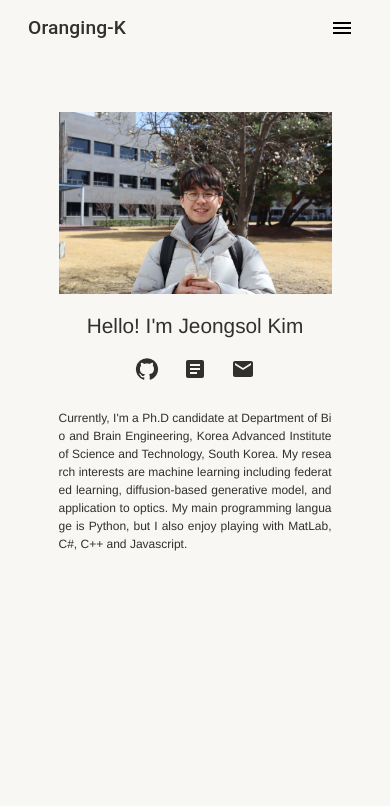
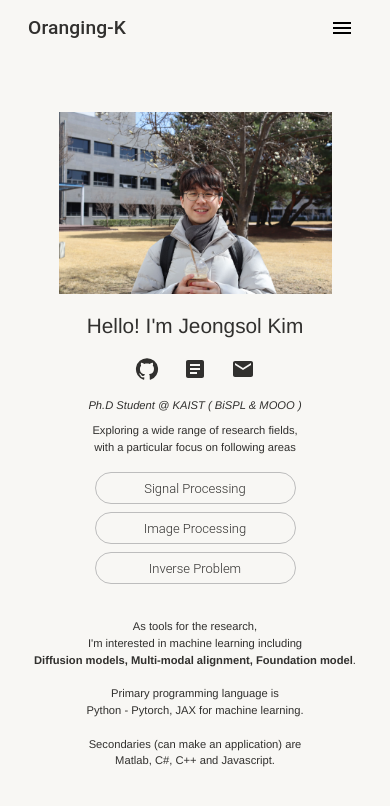
Before and after one commit to jeongsol-kim/jeongsol-kim, a React (Create React App) app: page / in a window 390 px wide. Shown: the top 806 px of the page. Built offline with nearby package versions, Linux system fonts and the light colour scheme.

Commit message:
update pages

```diff
--- a/src/components/home.js
+++ b/src/components/home.js
@@ -1,16 +1,56 @@
-import { Stack } from '@mui/material'
-import profile from '../assets/profile.jpeg'
-import GitHubIcon from '@mui/icons-material/GitHub';
 import ArticleIcon from '@mui/icons-material/Article';
 import EmailIcon from '@mui/icons-material/Email';
+import GitHubIcon from '@mui/icons-material/GitHub';
+import { Stack } from '@mui/material';
+import Divider from '@mui/material/Divider';
 import Popover from '@mui/material/Popover';
 import Typography from '@mui/material/Typography';
 import { useState } from 'react';
+import { useMediaQuery } from "react-responsive";
+import profile from '../assets/profile.jpeg';
 
+import CloseIcon from '@mui/icons-material/Close';
+import IconButton from '@mui/material/IconButton';
 import Snackbar from '@mui/material/Snackbar';
-import IconButton from '@mui/material/IconButton';
-import CloseIcon from '@mui/icons-material/Close';
 import { useTitle } from './title_hook';
+
+import Chip from '@mui/material/Chip';
+
+export const PCChips = () => {
+  return (
+    <Stack direction="row" spacing={1}>
+      <Chip label="Signal Processing" variant='outlined' style={{color:"inherit"}}/>
+      <Chip label="Image Processing" variant="outlined" style={{color:"inherit"}}/>
+      <Chip label="Inverse Problem" variant="outlined" style={{color:"inherit"}}/>
+    </Stack>
+  );
+}
+
+export const MobileChips = () => {
+  return (
+    <Stack direction="column" spacing={1} style={{width: '60%', margin:'auto', color:"inherit"}}>
+      <Chip label="Signal Processing" variant='outlined' style={{color:"inherit"}}/>
+      <Chip label="Image Processing" variant="outlined" style={{color:"inherit"}}/>
+      <Chip label="Inverse Problem" variant="outlined" style={{color:"inherit"}}/>
+    </Stack>
+  );
+}
+
+export const Mobile = ({children}) => {
+  const isMobile = useMediaQuery({
+      query: "(max-width:950px)"
+  });
+
+  return <>{isMobile && children}</>
+}
+
+export const PC = ({children}) => {
+  const isPc = useMediaQuery({
+      query: "(min-width:951px)"
+  });
+
+  return <>{isPc && children}</>
+}
 
 const CopySnackbar = () => {
   const [open, setOpen] = useState(false);
@@ -104,13 +144,58 @@ const Profile = () => {
                 className='profile'
                 src={profile}
                 alt='Profile'
-                width='50%'
+                width='70%'
                 />
         </div>
     )
 }
 
-const Information = () => {
+const Introduce = () => {
+  return (
+    <div style={{margin: '0'}}>
+    <h3
+      className='introtext'
+      style={{
+              margin: '0 0',
+              textAlign: 'center',
+              fontWeight: '500',
+              fontStyle: 'italic'
+              }}>
+          Ph.D Student @ KAIST ( <a style={{textDecoration:'none', color:'inherit'}} href='https://bispl.weebly.com/'>BiSPL </a>
+                                & <a style={{textDecoration:'none', color:'inherit'}} href='http://mooolab.kaist.ac.kr/'>MOOO</a> )
+    </h3>
+    <p className='introtext' style={{padding: '0.5rem', margin:'auto', textAlign: 'center'}}>
+        Exploring a wide range of research fields,<br></br> with a particular focus on following areas
+
+        <br></br>
+        <br></br>
+        <PC><PCChips /></PC>
+        <Mobile><MobileChips /></Mobile>
+        <br></br>
+        <br></br>
+
+        As tools for the research,<br></br>
+        I'm interested in machine learning including<br></br>
+        <b> Diffusion models, Multi-modal alignment, Foundation model</b>.
+
+        <br></br>
+        <br></br>
+
+        Primary programming language is<br></br>
+        Python - Pytorch, JAX for machine learning.
+        <br></br>
+        <br></br>
+        Secondaries (can make an application) are<br></br>
+        Matlab, C#, C++ and Javascript.
+
+        <br></br>
+        <br></br>
+    </p>
+    </div>
+  )
+}
+
+const Buttons = () => {
   return (
     <div
         style={{textAlign: 'center',
@@ -118,8 +203,9 @@ const Information = () => {
                 left: '0',
                 marginLeft: 'auto',
                 marginRight: 'auto',
-                    width: '70%'
+                // width: '70%'
                 }}>
+        {/* <Profile /> */}
         <h2
         className='hello'
         style={{
@@ -128,7 +214,7 @@ const Information = () => {
                 }}>
             Hello! I'm Jeongsol Kim
         </h2>
-            <Stack direction='row' spacing={3} style={{display: 'block', alignItems: 'center'}}>
+        <Stack direction='row' spacing={3} style={{display: 'block', alignItems: 'center', margin: '1rem'}}>
           <IconButton
             style={{color:'inherit',
                     padding: '0'}}
@@ -147,18 +233,44 @@ const Information = () => {
             <EmailPopOver />
           </IconButton>
         </Stack>
-            <p style={{padding: '1rem 0', textAlign: 'justify'}}>
-                Currently, I'm a Ph.D candidate at Department of Bio and Brain
-                Engineering, Korea Advanced Institute of Science and Technology,
-                South Korea. My research interests are machine learning including
-                federated learning, diffusion-based generative model, and application to optics.
-                My main programming language is Python, but I also enjoy playing with MatLab,
-                C#, C++ and Javascript.
-            </p>
-            <Stack direction='row'>
+        </div>
+      )
+}
 
+const PCInformation = () => {
+    return (
+      <Stack direction='row' spacing={3} >
+        <div
+            style={{textAlign: 'center',
+                    right: '0',
+                    left: '0',
+                    marginLeft: 'auto',
+                    marginRight: 'auto',
+                    // width: '70%'
+                    }}>
+            <Profile />
+            <Buttons />
+        </div>
+        <Introduce />
     </Stack>
+    )
+}
+
+const MobileInformation = () => {
+  return (
+    <Stack direction='row' spacing={3} divider={<Divider orientation="vertical" flexItem />}>
+      <div
+          style={{textAlign: 'center',
+                  right: '0',
+                  left: '0',
+                  marginLeft: 'auto',
+                  marginRight: 'auto',
+                  width: '90%'
+                  }}>
+          <Buttons />
+          <Introduce />
       </div>
+  </Stack>
   )
 }
 
@@ -166,8 +278,17 @@ const Home = () => {
     useTitle('Jeongsol Kim')
     return (
         <div style={{justifyContent: 'center'}}>
+            <PC>
+            <div style={{margin: 'auto',
+                         width: '80%'}}>
+            <PCInformation />
+            </div>
+            </PC>
+            <Mobile>
               <Profile />
-            <Information />
+              <MobileInformation />
+            </Mobile>
+          <div></div>
           </div>
     )
 }
--- a/src/components/publicationList.js
+++ b/src/components/publicationList.js
@@ -1,8 +1,8 @@
+import ArticleOutlinedIcon from '@mui/icons-material/ArticleOutlined';
+import GitHubIcon from '@mui/icons-material/GitHub';
 import { IconButton, ImageList, ImageListItem, ImageListItemBar, Stack } from "@mui/material";
-import GitHubIcon from '@mui/icons-material/GitHub';
-import ArticleOutlinedIcon from '@mui/icons-material/ArticleOutlined';
+import { useMediaQuery } from "react-responsive";
 import { useTitle } from "./title_hook";
-import { useMediaQuery } from "react-responsive"
 
 export const Mobile = ({children}) => {
     const isMobile = useMediaQuery({
@@ -56,16 +56,6 @@ const PublicationBlock = ({item}) => {
 
 const PublicationList = ({itemData}) => (
     <div className="center-content">
-        <PC>
-        <ImageList cols={2} gap={16}>
-            {itemData.map((item) => (
-                <>
-                <PublicationBlock item={item}/>
-                </>
-            ))}
-        </ImageList>
-        </PC>
-        <Mobile>
         <ImageList cols={1} gap={16}>
             {itemData.map((item) => (
                 <>
@@ -73,7 +63,6 @@ const PublicationList = ({itemData}) => (
                 </>
             ))}
         </ImageList>
-        </Mobile>
     </div>
 );
 export default PublicationList;
--- a/src/components/sidework.js
+++ b/src/components/sidework.js
@@ -1,8 +1,13 @@
-import { ImageList, ImageListItem, ImageListItemBar  } from "@mui/material";
+import { ImageList, ImageListItemBar } from "@mui/material";
+import Card from '@mui/material/Card';
+import CardContent from '@mui/material/CardContent';
+import CardMedia from '@mui/material/CardMedia';
+import Typography from '@mui/material/Typography';
+import { useMediaQuery } from "react-responsive";
 import { Link, Route, Routes } from "react-router-dom";
+import styled from "styled-components";
+import { PostList } from "../data/post_list";
 import PostPage from "./post_page";
-import { PostList } from "../data/post_list";
-import styled from "styled-components";
 import { useTitle } from "./title_hook";
 
 const StyledImageListItemBar = styled(ImageListItemBar)`
@@ -10,22 +15,57 @@ const StyledImageListItemBar = styled(ImageListItemBar)`
     text-align: center;
 `
 
-const WorkBlock = ({item}) => {
-    return (
-        <ImageListItem key={item.id}>
-        <img
-            src={item.thumbnail}
-            alt={item.title}
-            loading='lzay'
-        />
-        <StyledImageListItemBar
-            title={item.title}
-            position="below"
-        />
-        </ImageListItem>
-    )
+const Mobile = ({children}) => {
+    const isMobile = useMediaQuery({
+        query: "(max-width:768px)"
+    });
+
+    return <>{isMobile && children}</>
+}
+const PC = ({children}) => {
+    const isPc = useMediaQuery({
+        query: "(min-width:769px)"
+    });
+
+    return <>{isPc && children}</>
 }
 
+const PCActionAreaCard = ({item}) => {
+  return (
+    <Card sx={{ display: 'flex' }} key={item.id}>
+        <CardContent sx={{ flex: '1 0'}}>
+          <Typography gutterBottom variant="h5" component="div" className="introtext">
+            {item.title}
+          </Typography>
+        </CardContent>
+      <CardMedia
+          component="img"
+          height="140"
+          image={item.thumbnail}
+          sx={{ width: 151 }}
+          alt={item.title}
+        />
+    </Card>
+  );
+}
+
+const MobileActionAreaCard = ({item}) => {
+  return (
+    <Card key={item.id}>
+      <CardMedia
+          component="img"
+          height="140"
+          image={item.thumbnail}
+          alt={item.title}
+        />
+        <CardContent sx={{ flex: '1 0 auto' }}>
+          <Typography gutterBottom  component="div" className="introtext">
+            {item.title}
+          </Typography>
+        </CardContent>
+    </Card>
+  );
+}
 const StyledLink = styled(Link)`
     color: inherit;
     text-decoration-line: none;
@@ -39,10 +79,15 @@ const WorkList = () => {
             style={{textAlign:'center', padding: '1rem 0'}}>
             Side Projects
         </h2>
-        <ImageList cols={2} gap={2}>
+        <ImageList cols={1} gap={8}>
             {PostList.map((item) => (
                 <StyledLink to={`${item.title}`}>
-                    <WorkBlock item={item} />
+                    <PC>
+                        <PCActionAreaCard item={item}/>
+                    </PC>
+                    <Mobile>
+                        <MobileActionAreaCard item={item}/>
+                    </Mobile>
                 </StyledLink>
             ))
             }
--- a/src/theme/GlobalStyle.js
+++ b/src/theme/GlobalStyle.js
@@ -63,6 +63,13 @@ export const GlobalStyle = createGlobalStyle`
         }
     }
 
+    .introtext {
+        font-size: 1.2rem;
+        @media screen and (max-width: 768px) {
+            font-size: 0.7rem;
+        }
+    }
+
     .center-content {
         right: 0;
         left: 0;
```
Lines whose indentation alone changed are shown as unchanged.
